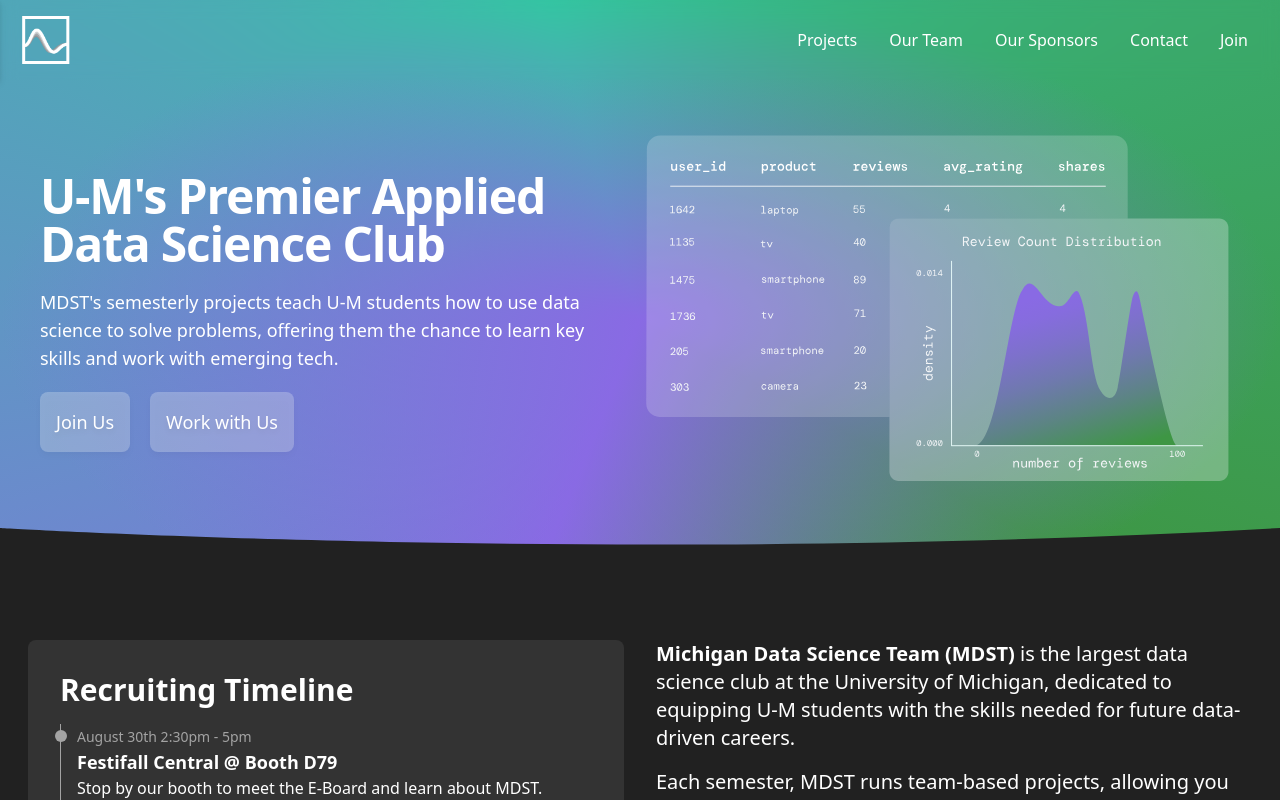
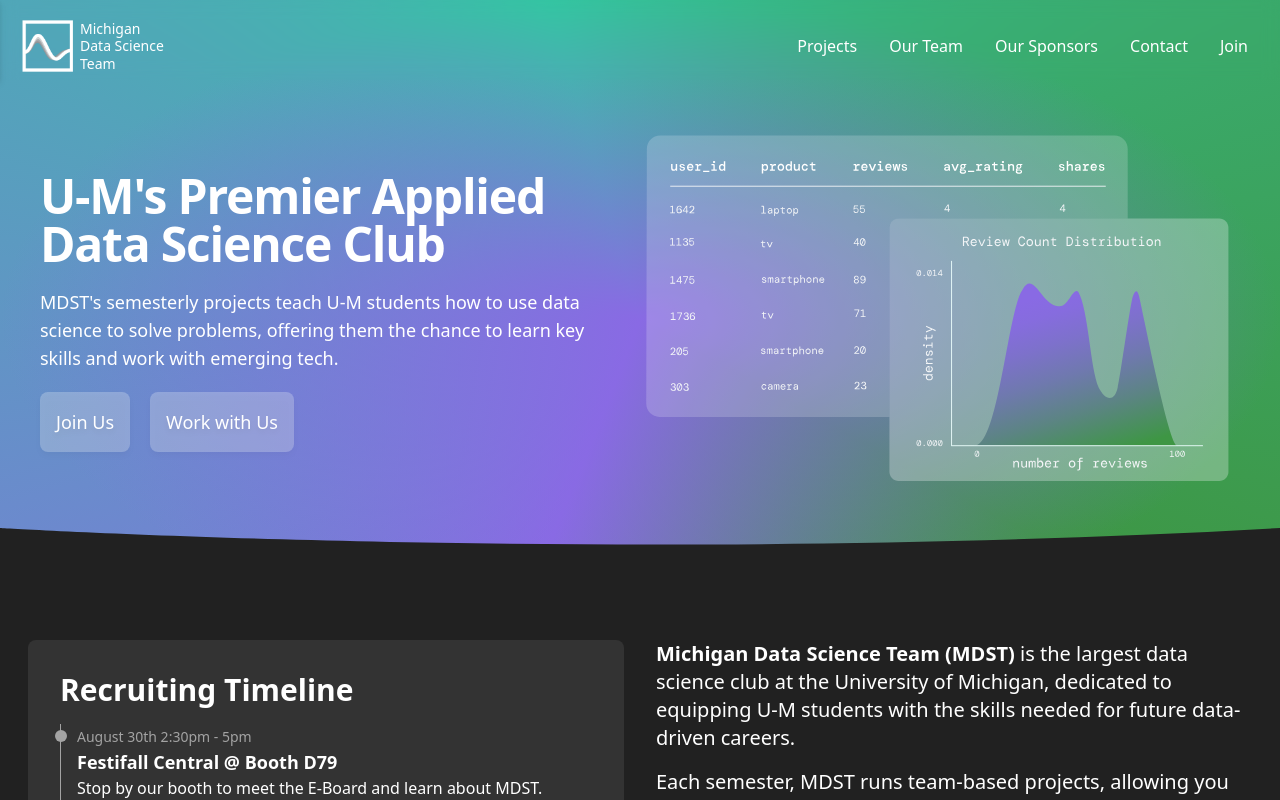
Before and after one commit to MichiganDataScienceTeam/official-website, a Next.js app: page / in a window 1280 px wide. Shown: the top 800 px of the page. Built offline with nearby package versions, Linux system fonts and the light colour scheme.

Commit message:
Added text to logo for desktop

```diff
--- a/components/navBar.jsx
+++ b/components/navBar.jsx
@@ -109,10 +109,15 @@
 export default function Navbar() {
   const [open, setOpen] = useState(false);
   return (
-    <nav className="flex filter px-4 py-4 h-20 items-center fixed w-full backdrop-filter backdrop-blur z-50 ">
+    <nav className="flex filter px-4 py-4 h-20 items-center fixed w-full backdrop-filter backdrop-blur z-50 pt-7">
       <MobileNav open={open} setOpen={setOpen} />
       <div className="w-3/12 flex items-center">
-        <Logo size={60} />
+        <Logo size={64} />
+        <div className="pr-7 leading-tight lg:block hidden text-sm font-medium">
+          Michigan
+          <br /> Data Science <br />
+          Team
+        </div>
       </div>
       <div className="w-9/12 flex justify-end items-center">
         <div
```
